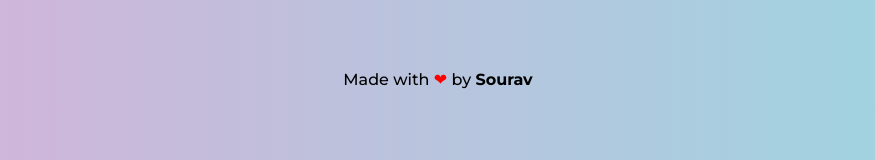
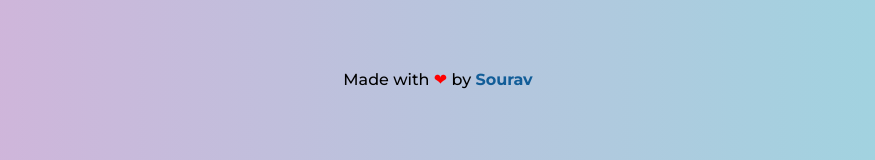
Before and after one commit to Souravsinha96/todo-redux, a React (Create React App) app: page / in a window 1280 px wide. Shown: the part 341-501 px from the top of the page, without its empty margins (202-1077 px from the left). Built offline with nearby package versions, Linux system fonts and the light colour scheme.

Commit message:
CSS changes

```diff
--- a/src/App.css
+++ b/src/App.css
@@ -42,6 +42,7 @@ input {
   background-color: cornsilk;
   border-radius: 5px 0 0 5px;
   border: 0;
+
   font-family: inherit;
   font-size: 1rem;
   font-weight: bold;
@@ -52,7 +53,10 @@ input:focus {
 }
 .editInput {
   width: 400px;
-  border-radius: 5px;
+  background-color: transparent;
+  border: 0;
+  border-radius: 0px;
+  border-bottom: 2px dashed cornsilk;
   padding-left: 15px;
 }
 button {
@@ -142,6 +146,7 @@ button:disabled {
   }
   .editInput {
     width: 200px;
+    height: 30px;
   }
   button {
     height: 42px;
@@ -153,7 +158,7 @@ button:disabled {
     font-size: 1rem;
   }
   .heading::before {
-    font-size: 1rem;
+    font-size: 1.2rem;
   }
 }
 
--- a/src/App.js
+++ b/src/App.js
@@ -9,7 +9,16 @@ function App() {
       <TodoList />
       <footer className="footer">
         Made with <span style={{ color: "red" }}>❤ </span>by{" "}
-        <strong>Sourav</strong>
+        <a
+          style={{
+            textDecoration: "none",
+            color: "#125d98",
+          }}
+          href="https://github.com/Souravsinha96/todo-redux"
+          target="_blank"
+        >
+          <strong>Sourav</strong>
+        </a>
       </footer>
     </div>
   );
```
